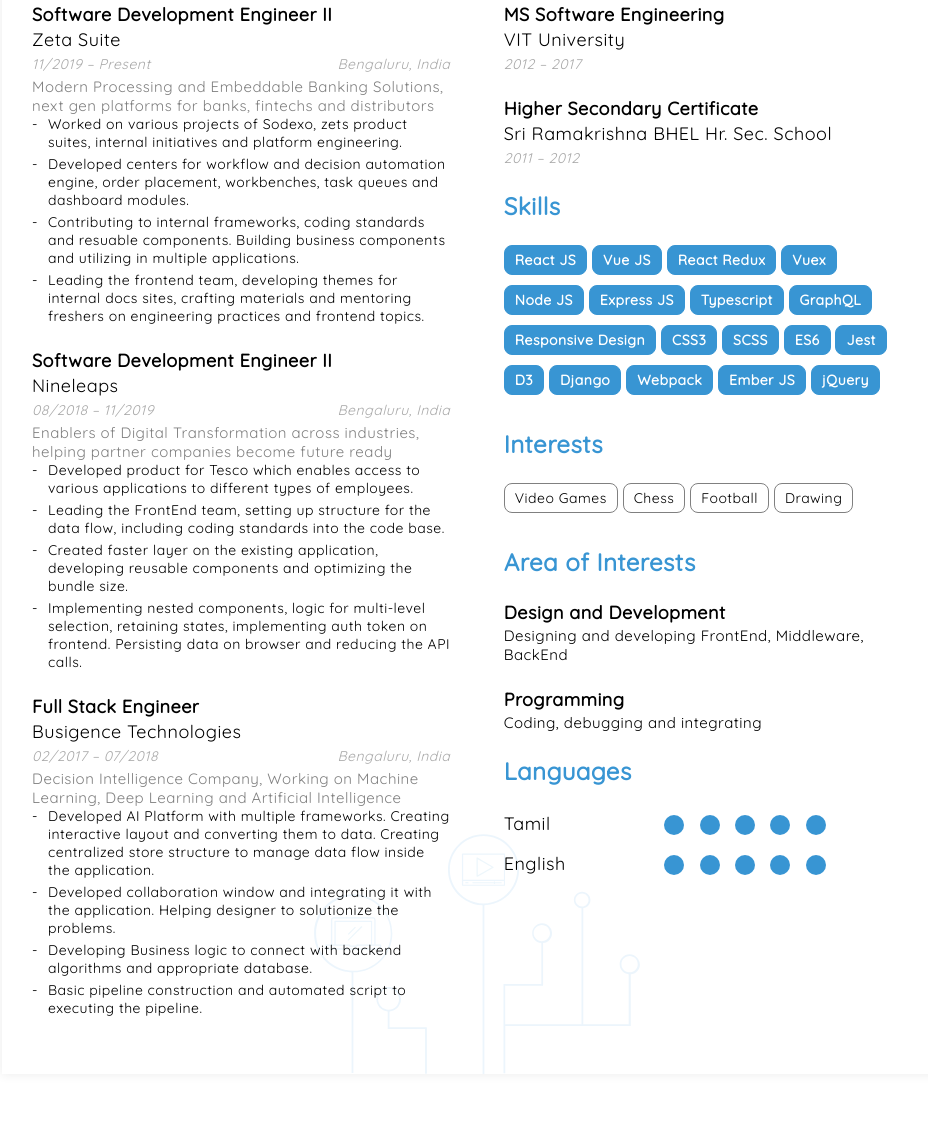
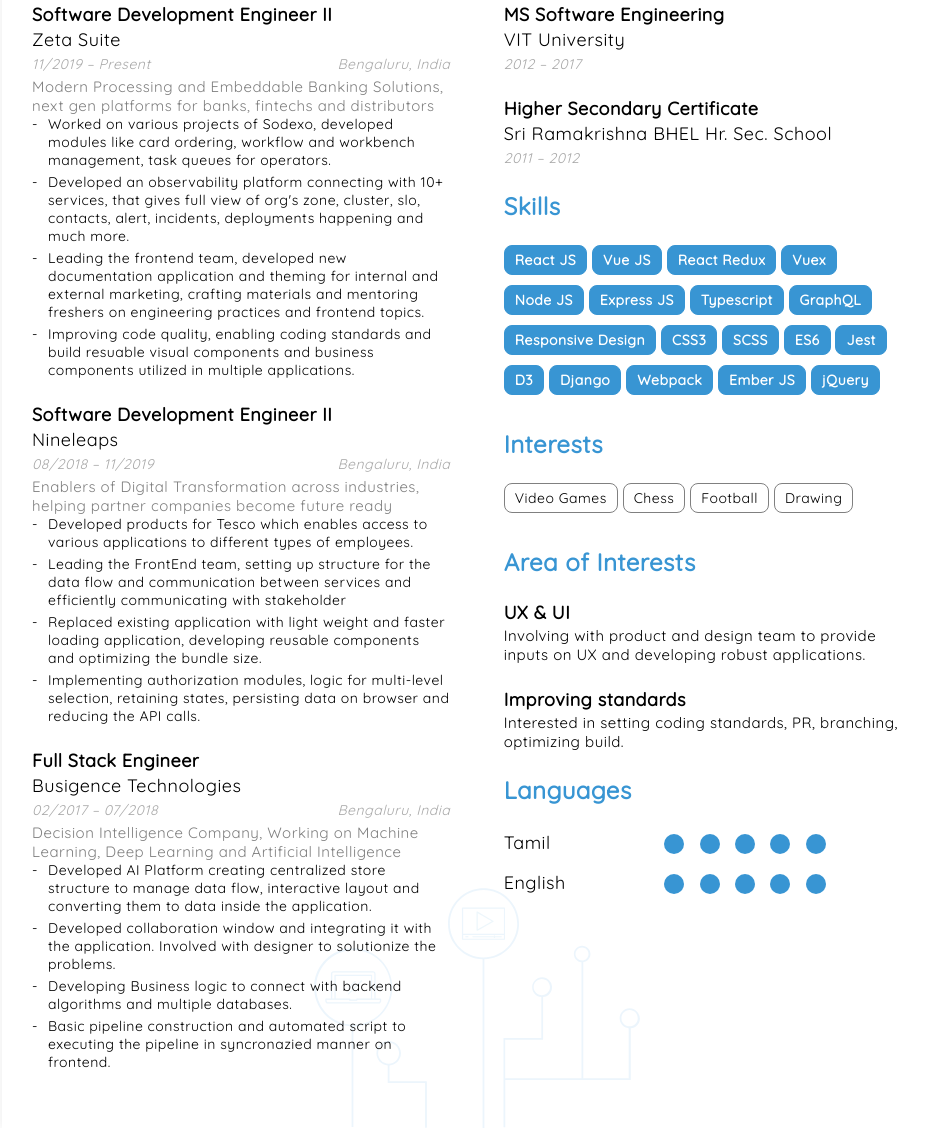
Before and after one commit to karthikeyan71/My-Resume, a plain HTML site: page index.html in a window 1280 px wide. Shown: the part 382-1510 px from the top of the page, without its empty margins (163-1091 px from the left). Drawn offline with Linux system fonts and the light colour scheme; a script that the page names is missing.

Commit message:
adding changes

```diff
--- a/index.html
+++ b/index.html
@@ -7,7 +7,7 @@
   <link rel="stylesheet" href="index.css">
   <link rel="stylesheet" href="https://stackpath.bootstrapcdn.com/font-awesome/4.7.0/css/font-awesome.min.css">
   <!-- <link href="https://fonts.googleapis.com/css?family=EB+Garamond" rel="stylesheet"> -->
-  <script src="https://unpkg.com/jspdf@latest/dist/jspdf.min.js"></script>
+  <script src="https://cdnjs.cloudflare.com/ajax/libs/jspdf/1.5.3/jspdf.min.js"></script>
   <link href="https://fonts.googleapis.com/css?family=Quicksand&display=swap" rel="stylesheet">
 </head>
 
@@ -17,8 +17,13 @@
       <div class="name_component">
         <p class="candidate_name"> Karthikeyan Meganathan </p>
         <p class="candidate_tag"> FrontEnd Engineer </p>
-        <p class="candidate_caption"> Enthusiatic engineer with 5+ years of experience in design, analysis, building and
-          maintaining web-based applications. </p>
+        <p class="candidate_caption"> Passionate front-end engineer with 5+ years of experience, having expertise in
+          React, Vue, JavaScript,
+          HTML5, and CSS to build all aspects of
+          the user experience and user interface for web applications. </p>
+        <!-- <p class="candidate_caption"> Enthusiatic engineer with 5+ years of experience in startups. Expertise include
+          design, analysis, building and
+          maintaining web-based applications. </p> -->
       </div>
       <div class="extra_information">
         <li> <i class="fa fa-envelope icon_color" aria-hidden="true"></i> karthikeyanm.official@gmail.com </li>
@@ -46,23 +51,23 @@
 
             <div class="achivements">
               <div class="individual_achivement"> <span> - </span>
-                <li> Worked on various projects of Sodexo, zets product
-                  suites, internal initiatives and platform engineering. </li>
+                <li> Worked on various projects of Sodexo, developed modules like card ordering, workflow and workbench
+                  management, task queues for operators.
+                </li>
               </div>
               <div class="individual_achivement"> <span> - </span>
-                <li> Developed centers for workflow and decision automation
-                  engine, order placement, workbenches, task queues and
-                  dashboard modules. </li>
+                <li> Developed an observability platform connecting with 10+ services, that gives full
+                  view of org's zone, cluster, slo, contacts, alert, incidents, deployments happening and
+                  much more. </li>
               </div>
               <div class="individual_achivement"> <span> - </span>
-                <li> Contributing to internal frameworks, coding standards and
-                  resuable components. Building business components and
-                  utilizing in multiple applications.</li>
+                <li> Leading the frontend team, developed new documentation application and theming for internal and
+                  external marketing, crafting materials and mentoring freshers on
+                  engineering practices and frontend topics. </li>
               </div>
               <div class="individual_achivement"> <span> - </span>
-                <li> Leading the frontend team, developing themes for internal
-                  docs sites, crafting materials and mentoring freshers on
-                  engineering practices and frontend topics. </li>
+                <li> Improving code quality, enabling coding standards and
+                  build resuable visual components and business components utilized in multiple applications.</li>
               </div>
             </div>
 
@@ -77,21 +82,20 @@
 
             <div class="achivements">
               <div class="individual_achivement"> <span> - </span>
-                <li> Developed product for Tesco which enables access to various
+                <li> Developed products for Tesco which enables access to various
                   applications to different types of employees. </li>
               </div>
               <div class="individual_achivement"> <span> - </span>
                 <li> Leading the FrontEnd team, setting up structure for the data
-                  flow, including coding standards into the code base. </li>
+                  flow and communication between services and efficiently communicating with stakeholder </li>
               </div>
               <div class="individual_achivement"> <span> - </span>
-                <li> Created faster layer on the existing application, developing
+                <li> Replaced existing application with light weight and faster loading application, developing
                   reusable components and optimizing the bundle size.</li>
               </div>
               <div class="individual_achivement"> <span> - </span>
-                <li> Implementing nested components, logic for multi-level
-                  selection, retaining states, implementing auth token on
-                  frontend. Persisting data on browser and reducing the API
+                <li> Implementing authorization modules, logic for multi-level
+                  selection, retaining states, persisting data on browser and reducing the API
                   calls. </li>
               </div>
             </div>
@@ -107,22 +111,21 @@
 
             <div class="achivements">
               <div class="individual_achivement"> <span> - </span>
-                <li> Developed AI Platform with multiple frameworks. Creating
-                  interactive layout and converting them to data. Creating
-                  centralized store structure to manage data flow inside the
-                  application. </li>
+                <li> Developed AI Platform creating
+                  centralized store structure to manage data flow, interactive layout and converting them to data inside
+                  the application. </li>
               </div>
               <div class="individual_achivement"> <span> - </span>
                 <li> Developed collaboration window and integrating it with the
-                  application. Helping designer to solutionize the problems. </li>
+                  application. Involved with designer to solutionize the problems. </li>
               </div>
               <div class="individual_achivement"> <span> - </span>
                 <li> Developing Business logic to connect with backend
-                  algorithms and appropriate database.</li>
+                  algorithms and multiple databases.</li>
               </div>
               <div class="individual_achivement"> <span> - </span>
                 <li> Basic pipeline construction and automated script to executing
-                  the pipeline.</li>
+                  the pipeline in syncronazied manner on frontend.</li>
               </div>
             </div>
 
@@ -174,11 +177,12 @@
             </div>
 
             <h3> Area of Interests </h3>
-            <h4> Design and Development </h4>
-            <p class="h5"> Designing and developing FrontEnd, Middleware, BackEnd </p>
+            <h4> UX & UI </h4>
+            <p class="h5"> Involving with product and design team to provide inputs on UX and developing robust
+              applications. </p>
 
-            <h4> Programming </h4>
-            <p class="h5"> Coding, debugging and integrating </p>
+            <h4> Improving standards </h4>
+            <p class="h5"> Interested in setting coding standards, PR, branching, optimizing build. </p>
 
             <h3> Languages </h3>
             <div class="tag_holder">
```
